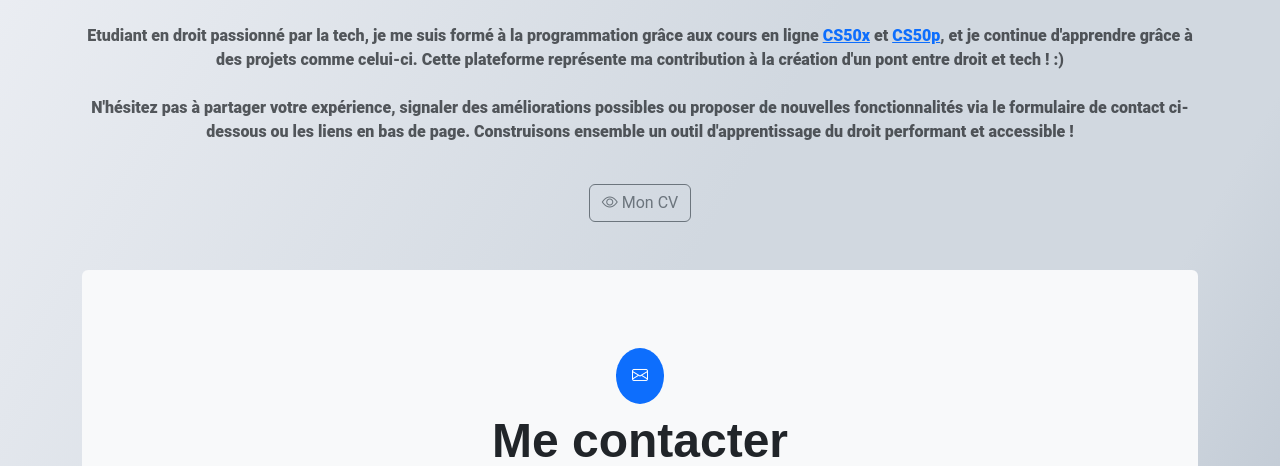
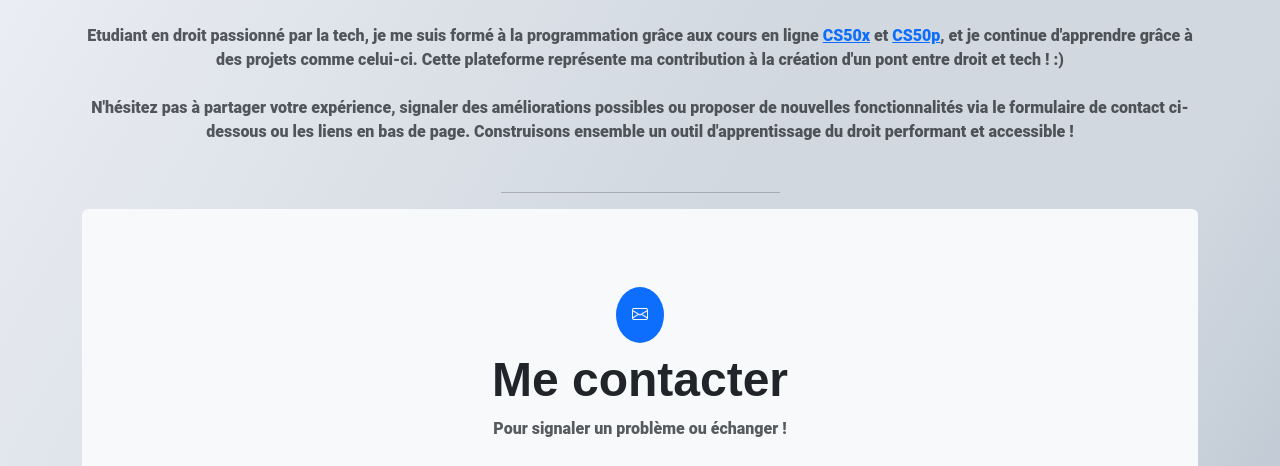
Before and after one commit to tchicaya2/Law_And_Code, a Flask app: page /about in a window 1280 px wide. Shown: the part 643-1109 px from the top of the page. Run offline with Flask 3, Linux system fonts and the light colour scheme; some libraries are stand-ins or nearby versions.

Commit message:
Update about.html et quiz.html

```diff
--- a/quiz/routes.py
+++ b/quiz/routes.py
@@ -203,10 +203,11 @@ def quiz():
             return apology("Titre ou type de quiz manquant")
 
         quiz_id = db_request("SELECT quiz_id FROM quiz_infos WHERE titre = %s AND user_id = %s",
-                            (titre, auteur), fetch=True)
+                            (titre, session.get("user_id")), fetch=True)
         if not quiz_id:
             return apology("Quiz introuvable")
         quiz_id = quiz_id[0][0]
+        print("AUTEUR ET quiz_id:", auteur, quiz_id)
 
         return render_template("quiz.html", type=type, titre=titre, matiere=matiere, quiz_id=quiz_id,
                             already_liked=True)
--- a/templates/about.html
+++ b/templates/about.html
@@ -47,12 +47,10 @@
             un outil d'apprentissage du droit performant et accessible !
         </p>
 
-        <a class="btn btn-outline-secondary mt-4" href="{{ url_for('static',
-        filename='CV Tchicaya.pdf') }}" target="blank">
-            <i class="bi bi-eye"></i>
-            Mon CV
-        </a>
     </section>
+
+    <hr class="w-25 mx-auto" style="color: linear-gradient(90deg,
+            #ffffff, #edf2fb);">
 
     <section class="py-5 bg-light rounded">
         <div class="container">
@@ -103,7 +101,7 @@
             <img src="https://img.icons8.com/?size=100&id=8808&format=png&color=000000"
             alt="LinkedIn" width="40">
         </a>
-        <a href="#">
+        <a href="https://github.com/tchicaya2">
             <img src="https://img.icons8.com/?size=100&id=62856&format=png&color=000000"
             alt="GitHub" width="40">
         </a>
--- a/templates/quiz.html
+++ b/templates/quiz.html
@@ -39,7 +39,7 @@
     </div>
     <h4 class="attendu" id="principe"><strong></strong></h4>
     <div class="fin" id="fin" hidden>
-      <h3 style="font-weight: 600;">Tu as répondu à toutes les questions du quiz ! 👨‍⚖️</h3>
+      <h3 style="font-weight: 700;">Tu as répondu à toutes les questions du quiz ! 👨‍⚖️</h3>
       <div style="margin-top: 25px;">
         <h3>Ton score : <span id="final_score"></span></h3>
       </div>
```
Also changed, not shown: 2 other files.
